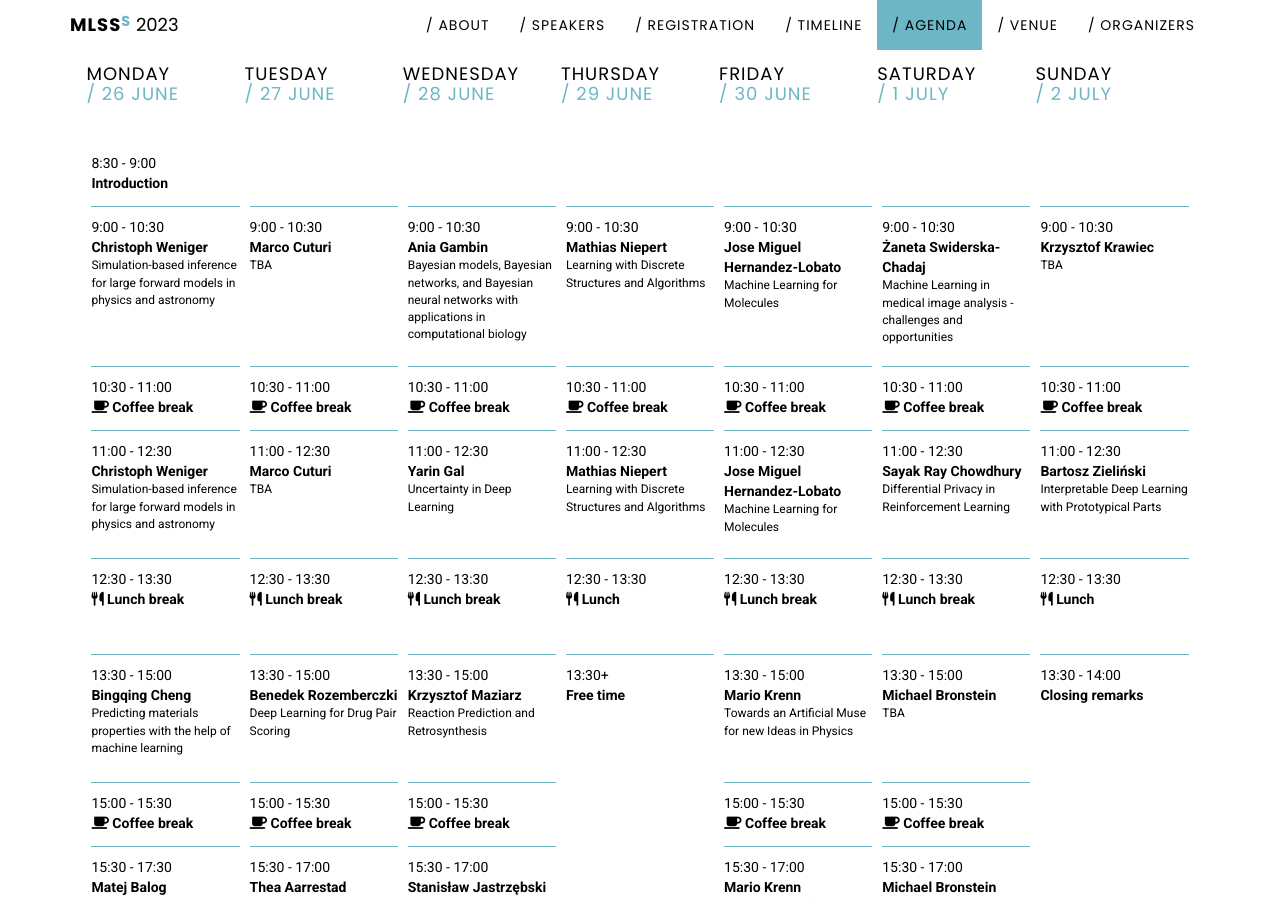
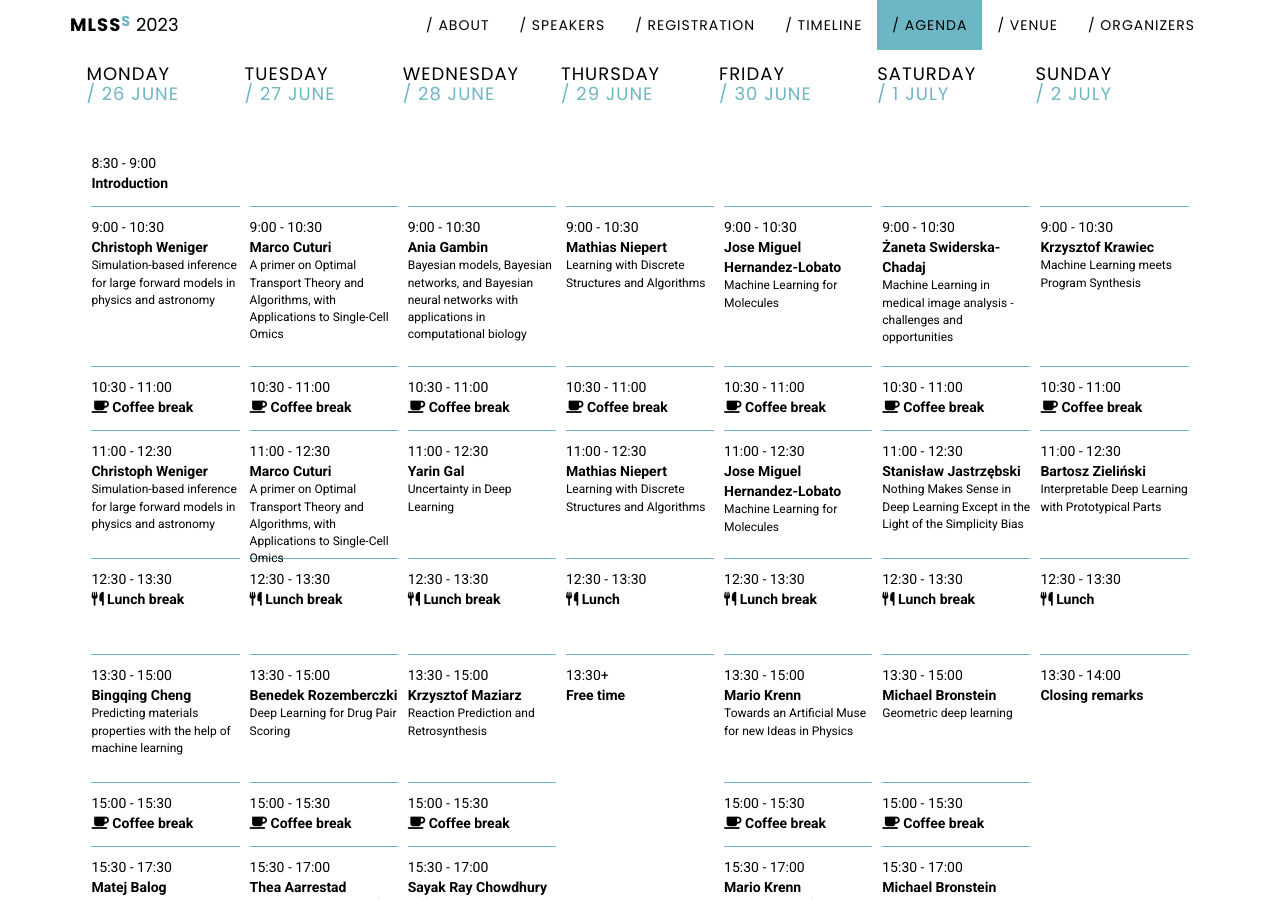
Before and after one commit to mlinpl/mlss2023.mlinpl.org, a Jekyll site: the page built from index.html, in a window 1280 px wide and 900 px high, scrolled down 4316 px. Built offline with Jekyll 4.4.1, drawn with Linux system fonts in a browser that asks for light colours; some of the changed text lies outside the part shown.

Commit message:
Update the agenda

```diff
--- a/_data/mlss-agenda.yml
+++ b/_data/mlss-agenda.yml
@@ -31,7 +31,7 @@
       height: 3
     - title: Free time / break
       time: 17:30+
-      height: 1
+      height: 15
     - title: <i class="fa-solid fa-handshake"></i> Party 1
       time: 18:00+
       height: 1
@@ -43,14 +43,14 @@
     - title: ""
       height: 1
     - title: Marco Cuturi
-      subtitle: TBA
+      subtitle: A primer on Optimal Transport Theory and Algorithms, with Applications to Single-Cell Omics
       time: 9:00 - 10:30
       height: 4
     - title: <i class="fa-solid fa-mug-saucer"></i> Coffee break
       time: 10:30 - 11:00
       height: 1
     - title: Marco Cuturi
-      subtitle: TBA
+      subtitle: A primer on Optimal Transport Theory and Algorithms, with Applications to Single-Cell Omics
       time: 11:00 - 12:30
       height: 3
     - title: <i class="fa-solid fa-utensils"></i> Lunch break
@@ -69,7 +69,7 @@
       height: 3
     - title: Poster session
       time: 17:00+
-      height: 2
+      height: 15
 
 - title: Wednesday
   subtitle: 28 June
@@ -97,13 +97,16 @@
     - title: <i class="fa-solid fa-mug-saucer"></i> Coffee break
       time: 15:00 - 15:30
       height: 1
-    - title: Stanisław Jastrzębski
-      subtitle: TBA
+    - title: Sayak Ray Chowdhury
+      subtitle: Differential Privacy in Reinforcement Learning
       time: 15:30 - 17:00
       height: 3
+    - title: Research projects at Jagiellonian University
+      time: 17:15 - 18:15
+      height: 15
     - title: Free time
-      time: 17:00+
-      height: 2
+      time: 18:15+
+      height: 1
 
 - title: Thursday
   subtitle: 29 June
@@ -160,7 +163,7 @@
       height: 3
     - title: Free time / break
       time: 17:00+
-      height: 1
+      height: 15
     - title: <i class="fa-solid fa-champagne-glasses"></i> Party 2
       time: 18:00+
       height: 1
@@ -177,27 +180,27 @@
     - title: <i class="fa-solid fa-mug-saucer"></i> Coffee break
       time: 10:30 - 11:00
       height: 1
-    - title: Sayak Ray Chowdhury
-      subtitle: Differential Privacy in Reinforcement Learning
+    - title: Stanisław Jastrzębski
+      subtitle: Nothing Makes Sense in Deep Learning Except in the Light of the Simplicity Bias
       time: 11:00 - 12:30
       height: 3
     - title: <i class="fa-solid fa-utensils"></i> Lunch break
       time: 12:30 - 13:30
       height: 2
     - title: Michael Bronstein
-      subtitle: TBA
+      subtitle: Geometric deep learning
       time: 13:30 - 15:00
       height: 3
     - title: <i class="fa-solid fa-mug-saucer"></i> Coffee break
       time: 15:00 - 15:30
       height: 1
     - title: Michael Bronstein
-      subtitle: TBA
+      subtitle: Geometric deep learning
       time: 15:30 - 17:00
       height: 3
     - title: Free time
       time: 17:00+
-      height: 2
+      height: 15
 
 - title: Sunday
   subtitle: 2 July
@@ -205,7 +208,7 @@
     - title: ""
       height: 1
     - title: Krzysztof Krawiec
-      subtitle: TBA
+      subtitle: Machine Learning meets Program Synthesis
       time: 9:00 - 10:30
       height: 4
     - title: <i class="fa-solid fa-mug-saucer"></i> Coffee break
--- a/_includes/css/mlinpl.css
+++ b/_includes/css/mlinpl.css
@@ -902,6 +902,10 @@ body {
     height: 64px;
 }
 
+.event-15{
+    height: 80px;
+}
+
 .event-2{
     height: 96px;
 }
```
